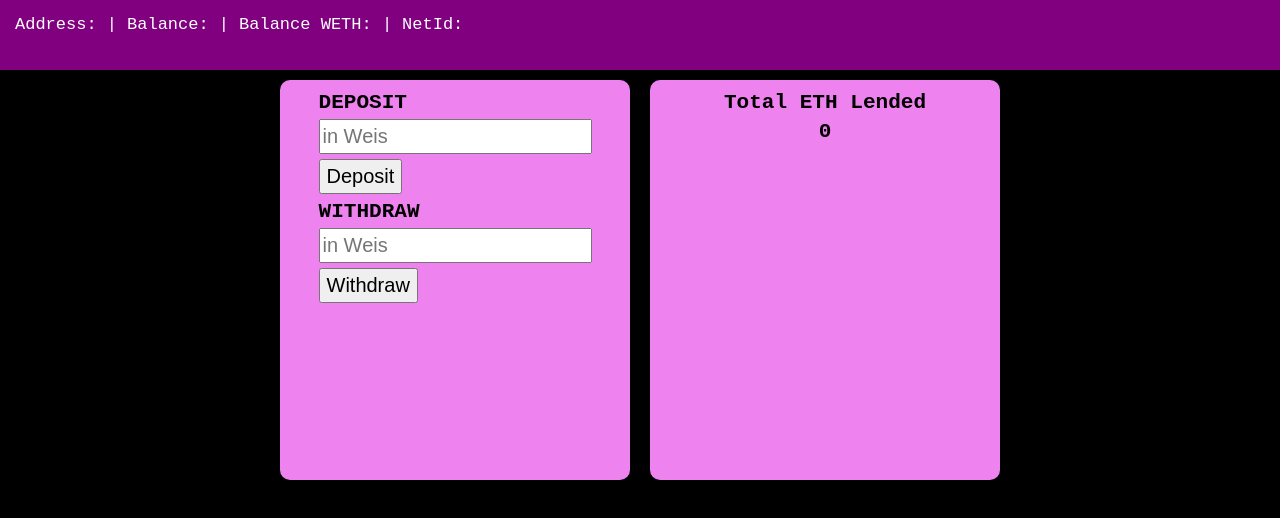
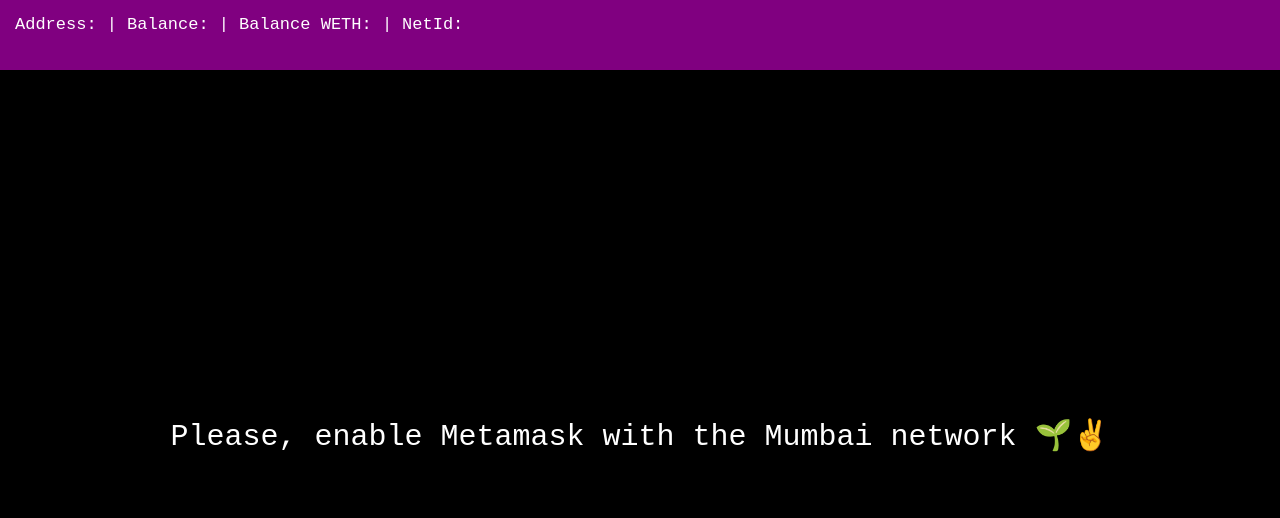
Before and after one commit to 0x-tsar/bank-defi, a Next.js app: page / in a window 1280 px wide. Shown: the top 518 px of the page. Built offline with nearby package versions, Linux system fonts and the light colour scheme.

Commit message:
:balloon fixing bugs:

```diff
--- a/src/pages/index.jsx
+++ b/src/pages/index.jsx
@@ -46,9 +46,18 @@
 
 export default function Home() {
   const [info, setInfo] = useState({});
+  const [visible, setVisible] = useState(false);
 
   useEffect(() => {
     const done = async () => {
+      if (!window.ethereum) {
+        setVisible(false);
+        // alert("PLEASE, ENABLE METAMASK!");
+        // add modal
+        return;
+      } else {
+        setVisible(true);
+      }
       try {
         const [account, netId, contract, balance, balanceWeth] =
           await connectEthereum();
@@ -111,10 +120,28 @@
         <div>Balance WETH: {info.balanceWeth} | </div>
         <div>NetId: {info.netId}</div>
       </Header>
-      <Main>
-        <Panel info={info} type={1}></Panel>
-        <Panel info={info} type={2}></Panel>
-      </Main>
+      {visible ? (
+        <Main>
+          <Panel info={info} type={1}></Panel>
+          <Panel info={info} type={2}></Panel>
+        </Main>
+      ) : (
+        <div
+          style={{
+            width: "100vw",
+            height: "100vh",
+            backgroundColor: "black",
+            color: "white",
+            display: "flex",
+            justifyContent: "center",
+            alignItems: "center",
+            fontFamily: "monospace",
+            fontSize: "30px",
+          }}
+        >
+          Please, enable Metamask with the Mumbai network 🌱✌️
+        </div>
+      )}
     </Container>
   );
 }
```
